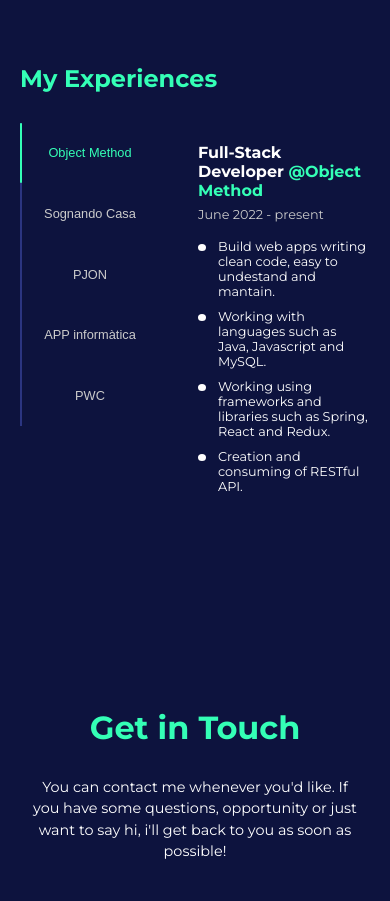
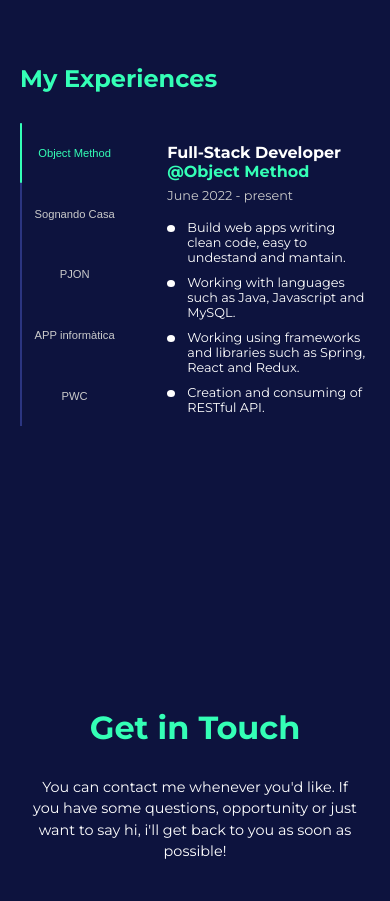
Before and after one commit to YOUBCH/MyPortfolio, a React (Create React App) app: page / in a window 390 px wide. Shown: the part 1420-2321 px from the top of the page. Built offline with nearby package versions, Linux system fonts and the light colour scheme.

Commit message:
experiences style: bug fix

```diff
--- a/src/components/experience/Experience.css
+++ b/src/components/experience/Experience.css
@@ -102,8 +102,12 @@ button.company-btn:hover {
         padding: 50px 20px;
     }
 
+    .companies{
+        width: 120px;
+    }
+
     .company-btn {
-        font-size: 0.8rem;
+        font-size: 0.7rem;
         height: 60.66px;
         padding: 0px;
     }
```
